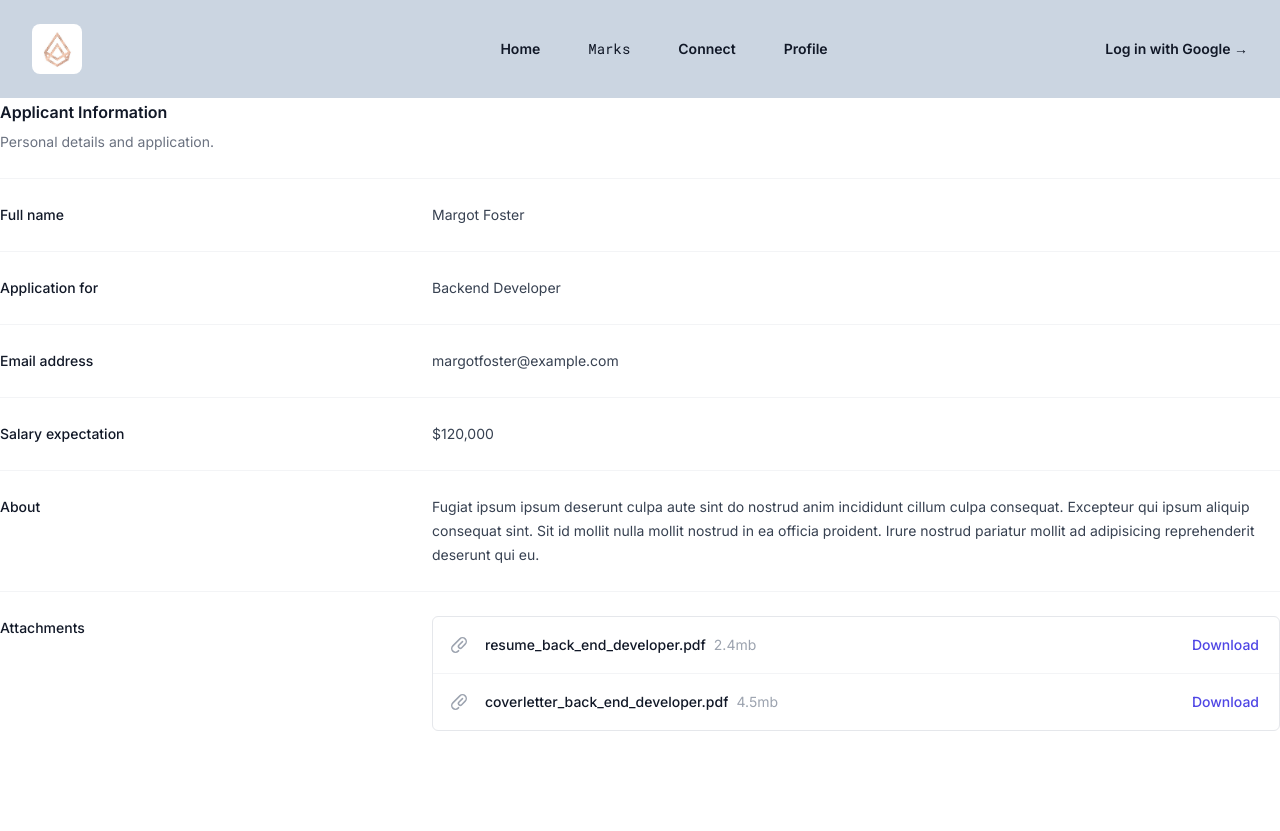
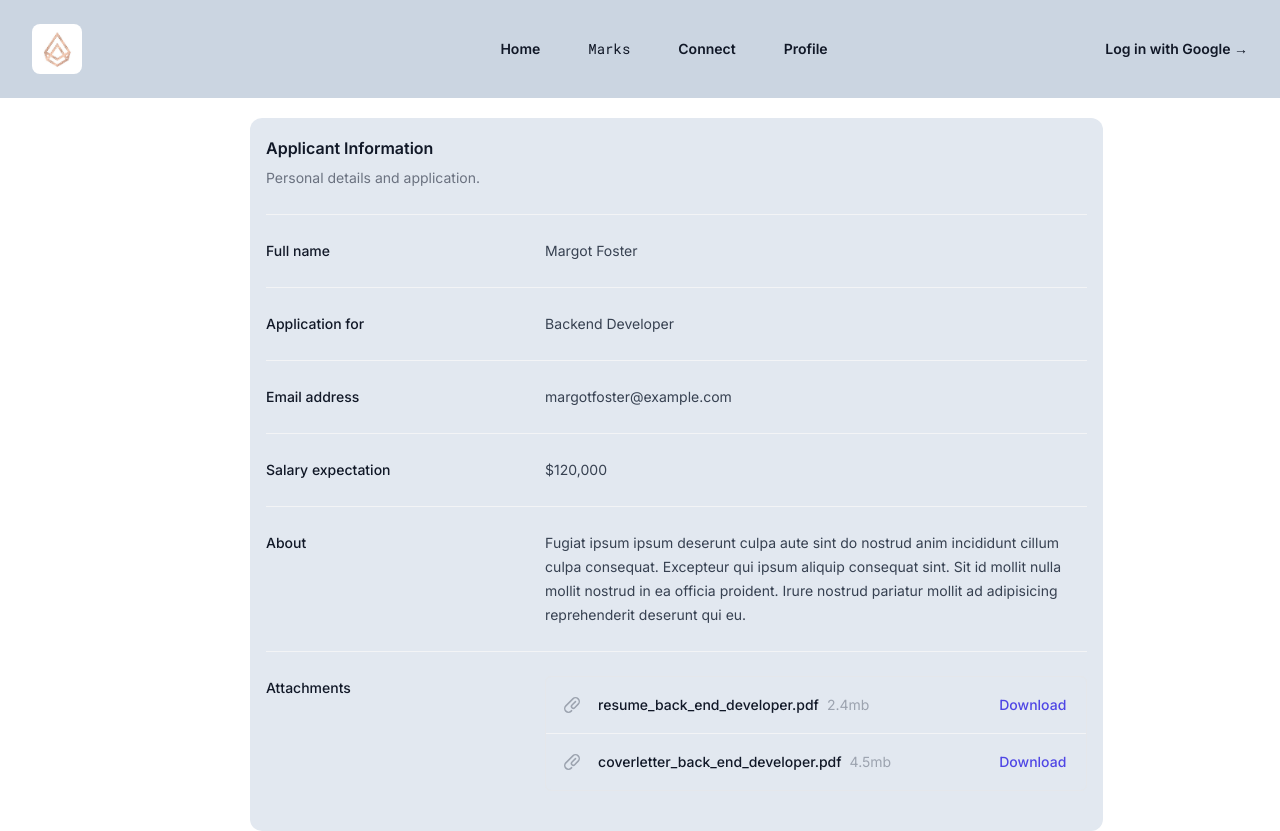
Before and after one commit to nimeshjanaka/student-connect, a Next.js app: page /profile in a window 1280 px wide. Before the commit the page ends 800 px from the top, so only its background shows below. Built offline with nearby package versions, Linux system fonts and the light colour scheme; no server answers.

Commit message:
update: Updated Profile component

```diff
--- a/src/components/Profile/profile.jsx
+++ b/src/components/Profile/profile.jsx
@@ -1,66 +1,111 @@
-import { PaperClipIcon } from '@heroicons/react/20/solid'
+import { PaperClipIcon } from "@heroicons/react/20/solid";
 
 export default function Profile() {
   return (
-    <div>
+    <div className="flex flex-col justify-center mt-5 ml-[250px] w-2/3 bg-slate-200 p-4 rounded-xl">
       <div className="px-4 sm:px-0">
-        <h3 className="text-base font-semibold leading-7 text-gray-900">Applicant Information</h3>
-        <p className="mt-1 max-w-2xl text-sm leading-6 text-gray-500">Personal details and application.</p>
+        <h3 className="text-base font-semibold leading-7 text-gray-900">
+          Applicant Information
+        </h3>
+        <p className="mt-1 max-w-2xl text-sm leading-6 text-gray-500">
+          Personal details and application.
+        </p>
       </div>
       <div className="mt-6 border-t border-gray-100">
         <dl className="divide-y divide-gray-100">
           <div className="px-4 py-6 sm:grid sm:grid-cols-3 sm:gap-4 sm:px-0">
-            <dt className="text-sm font-medium leading-6 text-gray-900">Full name</dt>
-            <dd className="mt-1 text-sm leading-6 text-gray-700 sm:col-span-2 sm:mt-0">Margot Foster</dd>
-          </div>
-          <div className="px-4 py-6 sm:grid sm:grid-cols-3 sm:gap-4 sm:px-0">
-            <dt className="text-sm font-medium leading-6 text-gray-900">Application for</dt>
-            <dd className="mt-1 text-sm leading-6 text-gray-700 sm:col-span-2 sm:mt-0">Backend Developer</dd>
-          </div>
-          <div className="px-4 py-6 sm:grid sm:grid-cols-3 sm:gap-4 sm:px-0">
-            <dt className="text-sm font-medium leading-6 text-gray-900">Email address</dt>
-            <dd className="mt-1 text-sm leading-6 text-gray-700 sm:col-span-2 sm:mt-0">margotfoster@example.com</dd>
-          </div>
-          <div className="px-4 py-6 sm:grid sm:grid-cols-3 sm:gap-4 sm:px-0">
-            <dt className="text-sm font-medium leading-6 text-gray-900">Salary expectation</dt>
-            <dd className="mt-1 text-sm leading-6 text-gray-700 sm:col-span-2 sm:mt-0">$120,000</dd>
-          </div>
-          <div className="px-4 py-6 sm:grid sm:grid-cols-3 sm:gap-4 sm:px-0">
-            <dt className="text-sm font-medium leading-6 text-gray-900">About</dt>
+            <dt className="text-sm font-medium leading-6 text-gray-900">
+              Full name
+            </dt>
             <dd className="mt-1 text-sm leading-6 text-gray-700 sm:col-span-2 sm:mt-0">
-              Fugiat ipsum ipsum deserunt culpa aute sint do nostrud anim incididunt cillum culpa consequat. Excepteur
-              qui ipsum aliquip consequat sint. Sit id mollit nulla mollit nostrud in ea officia proident. Irure nostrud
-              pariatur mollit ad adipisicing reprehenderit deserunt qui eu.
+              Margot Foster
             </dd>
           </div>
           <div className="px-4 py-6 sm:grid sm:grid-cols-3 sm:gap-4 sm:px-0">
-            <dt className="text-sm font-medium leading-6 text-gray-900">Attachments</dt>
+            <dt className="text-sm font-medium leading-6 text-gray-900">
+              Application for
+            </dt>
+            <dd className="mt-1 text-sm leading-6 text-gray-700 sm:col-span-2 sm:mt-0">
+              Backend Developer
+            </dd>
+          </div>
+          <div className="px-4 py-6 sm:grid sm:grid-cols-3 sm:gap-4 sm:px-0">
+            <dt className="text-sm font-medium leading-6 text-gray-900">
+              Email address
+            </dt>
+            <dd className="mt-1 text-sm leading-6 text-gray-700 sm:col-span-2 sm:mt-0">
+              margotfoster@example.com
+            </dd>
+          </div>
+          <div className="px-4 py-6 sm:grid sm:grid-cols-3 sm:gap-4 sm:px-0">
+            <dt className="text-sm font-medium leading-6 text-gray-900">
+              Salary expectation
+            </dt>
+            <dd className="mt-1 text-sm leading-6 text-gray-700 sm:col-span-2 sm:mt-0">
+              $120,000
+            </dd>
+          </div>
+          <div className="px-4 py-6 sm:grid sm:grid-cols-3 sm:gap-4 sm:px-0">
+            <dt className="text-sm font-medium leading-6 text-gray-900">
+              About
+            </dt>
+            <dd className="mt-1 text-sm leading-6 text-gray-700 sm:col-span-2 sm:mt-0">
+              Fugiat ipsum ipsum deserunt culpa aute sint do nostrud anim
+              incididunt cillum culpa consequat. Excepteur qui ipsum aliquip
+              consequat sint. Sit id mollit nulla mollit nostrud in ea officia
+              proident. Irure nostrud pariatur mollit ad adipisicing
+              reprehenderit deserunt qui eu.
+            </dd>
+          </div>
+          <div className="px-4 py-6 sm:grid sm:grid-cols-3 sm:gap-4 sm:px-0">
+            <dt className="text-sm font-medium leading-6 text-gray-900">
+              Attachments
+            </dt>
             <dd className="mt-2 text-sm text-gray-900 sm:col-span-2 sm:mt-0">
-              <ul role="list" className="divide-y divide-gray-100 rounded-md border border-gray-200">
+              <ul
+                role="list"
+                className="divide-y divide-gray-100 rounded-md border border-gray-200"
+              >
                 <li className="flex items-center justify-between py-4 pl-4 pr-5 text-sm leading-6">
                   <div className="flex w-0 flex-1 items-center">
-                    <PaperClipIcon className="h-5 w-5 flex-shrink-0 text-gray-400" aria-hidden="true" />
+                    <PaperClipIcon
+                      className="h-5 w-5 flex-shrink-0 text-gray-400"
+                      aria-hidden="true"
+                    />
                     <div className="ml-4 flex min-w-0 flex-1 gap-2">
-                      <span className="truncate font-medium">resume_back_end_developer.pdf</span>
+                      <span className="truncate font-medium">
+                        resume_back_end_developer.pdf
+                      </span>
                       <span className="flex-shrink-0 text-gray-400">2.4mb</span>
                     </div>
                   </div>
                   <div className="ml-4 flex-shrink-0">
-                    <a href="#" className="font-medium text-indigo-600 hover:text-indigo-500">
+                    <a
+                      href="#"
+                      className="font-medium text-indigo-600 hover:text-indigo-500"
+                    >
                       Download
                     </a>
                   </div>
                 </li>
                 <li className="flex items-center justify-between py-4 pl-4 pr-5 text-sm leading-6">
                   <div className="flex w-0 flex-1 items-center">
-                    <PaperClipIcon className="h-5 w-5 flex-shrink-0 text-gray-400" aria-hidden="true" />
+                    <PaperClipIcon
+                      className="h-5 w-5 flex-shrink-0 text-gray-400"
+                      aria-hidden="true"
+                    />
                     <div className="ml-4 flex min-w-0 flex-1 gap-2">
-                      <span className="truncate font-medium">coverletter_back_end_developer.pdf</span>
+                      <span className="truncate font-medium">
+                        coverletter_back_end_developer.pdf
+                      </span>
                       <span className="flex-shrink-0 text-gray-400">4.5mb</span>
                     </div>
                   </div>
                   <div className="ml-4 flex-shrink-0">
-                    <a href="#" className="font-medium text-indigo-600 hover:text-indigo-500">
+                    <a
+                      href="#"
+                      className="font-medium text-indigo-600 hover:text-indigo-500"
+                    >
                       Download
                     </a>
                   </div>
@@ -71,5 +116,5 @@ export default function Profile() {
         </dl>
       </div>
     </div>
-  )
+  );
 }
--- a/src/components/sidebar.jsx
+++ b/src/components/sidebar.jsx
@@ -7,7 +7,7 @@ export default function SideBar({ children }) {
   const [isOpen, setIsOpen] = useState(false);
   return (
     <div className="flex">
-      <div className="fixed inset-y-0 left-0 bg-blue-600 w-1/6 py-4 px-6">
+      <div className="fixed inset-y-0 left-0 bg-slate-700 w-1/6 py-4 px-6">
 
         <div className="text-white font-bold text-xl mb-4">Logo</div>
 
```
